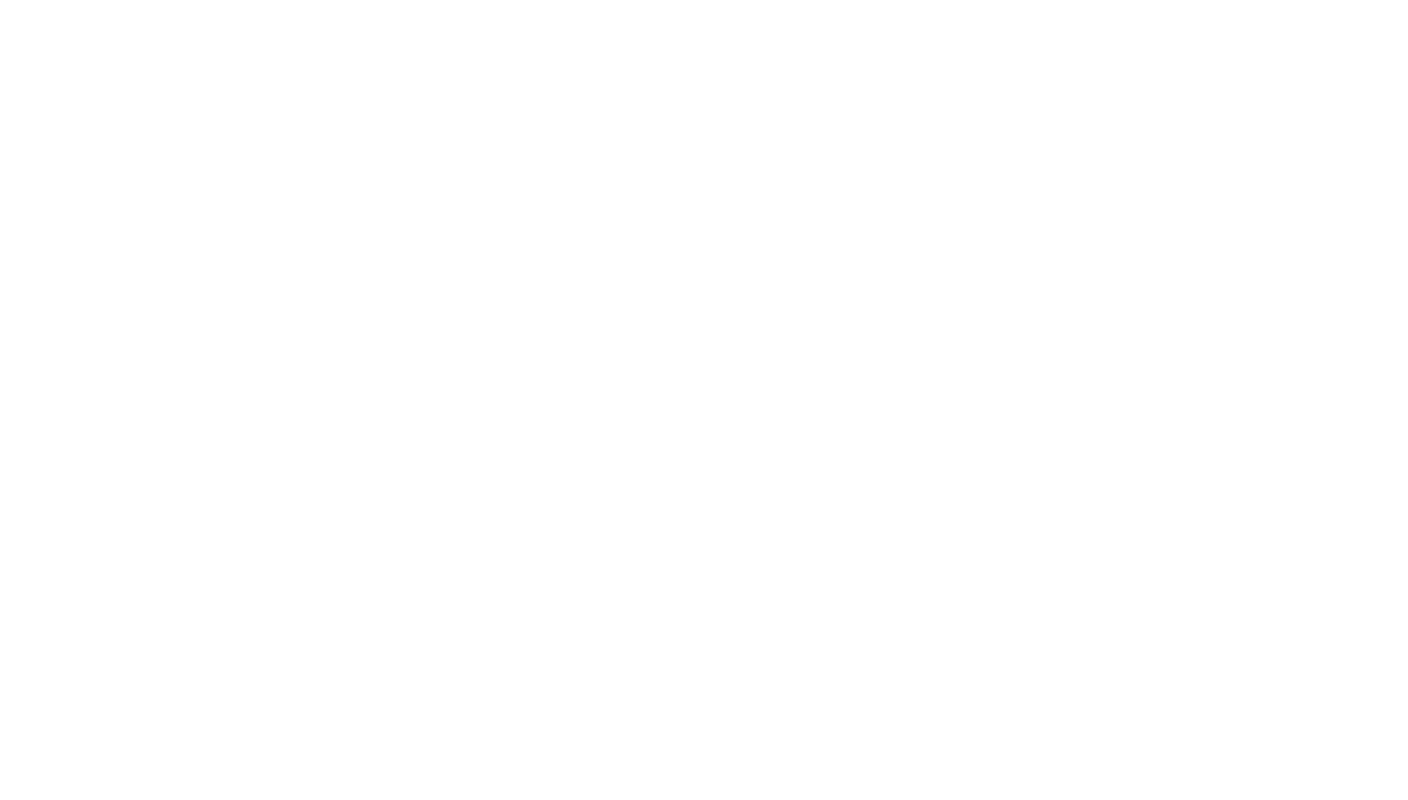
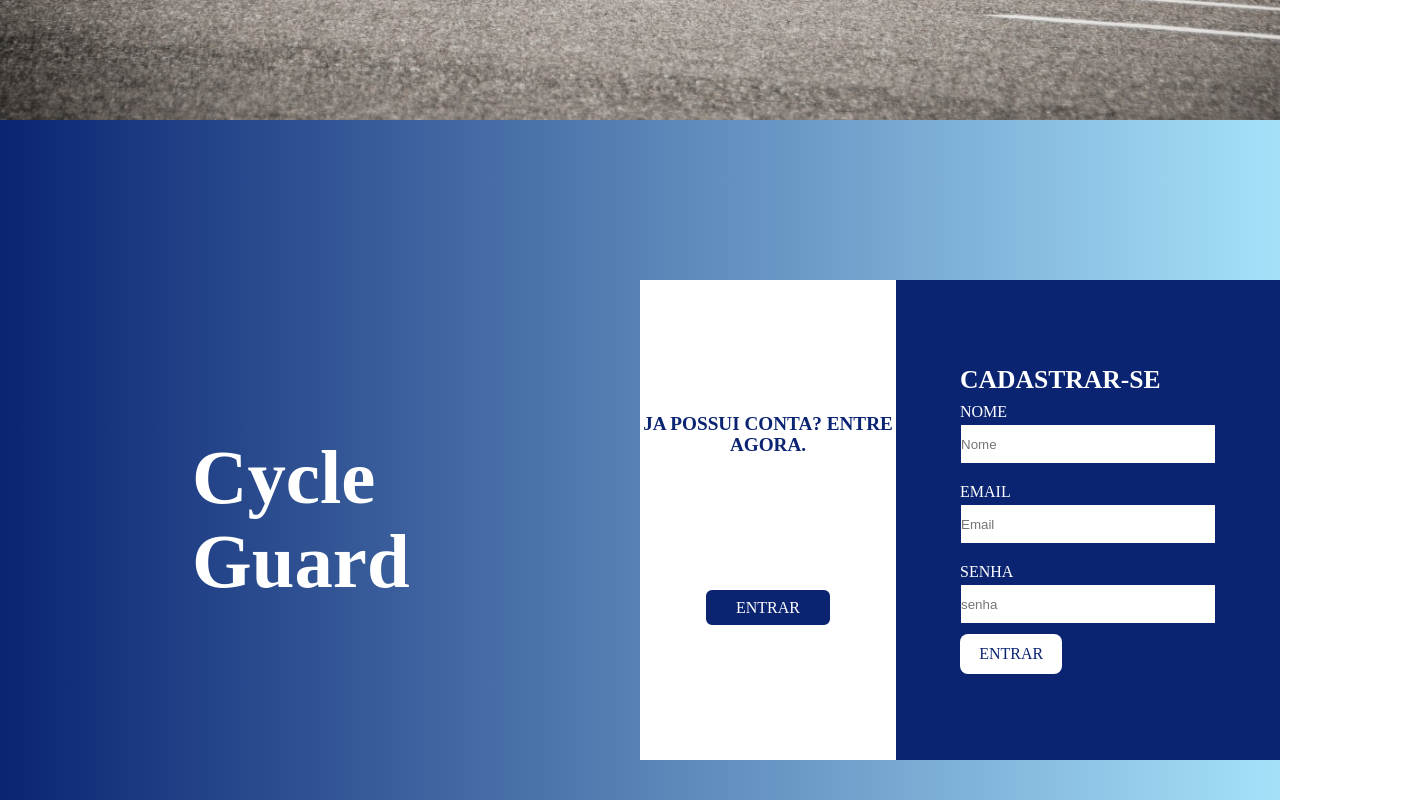
Before and after one commit to Rennan-Ferreira/cycleGuard-Sprint3, a React (Vite) app in the folder cycle-guard-sprt3/: page /cadastro in a window 1280 px wide. Before the commit this address had no page. Shown: the part 840-1640 px from the top of the page, 1408 px wide, since content can reach past the window. Before the commit the page ends 800 px from the top, so only its background shows below. Built offline with nearby package versions, Linux system fonts and the light colour scheme.

Commit message:
Criando as rotas para a página login e cadastro.

```diff
--- a/cycle-guard-sprt3/src/App.css
+++ b/cycle-guard-sprt3/src/App.css
@@ -60,3 +60,270 @@ span{
   background: #D1C6C2;
   width: 17rem;
 }
+
+@import url('https://fonts.googleapis.com/css2?family=Bitter:wght@700&family=Courier+Prime&family=Fauna+One&family=Inter:wght@500&family=Outfit:wght@300&display=swap');
+
+*{
+    margin: 0;
+    box-sizing: border-box;
+    padding: 0;
+}
+
+.tela-login{
+    font-family: 'Outfit';
+    font-weight: lighter;
+    background-image: linear-gradient(90deg,#0a2472 0%, #A6e1fa 100%);
+    display: flex;
+    justify-content: space-evenly;
+    align-items: center;
+    margin: 0 10vw auto auto;
+    height: 100vh;
+}
+
+.logotipo-login{
+    display: flex;
+    justify-content: center;
+    align-items: center;
+    width: 50vw;
+}
+
+.titulo-login{
+    color: white;
+    font-size: 6vw;
+    width: 20vw;
+}
+
+.formulario {
+    display: flex;
+    flex-direction: column;
+    justify-content: space-evenly;
+    margin: 0 auto;
+    align-items: center;
+    background-color: white;
+    height: 60vh;
+    width: 30vw;
+}
+
+.login{
+    color: #0A2472;
+    display: flex;
+    flex-direction: column;
+    justify-content: space-evenly;
+    height: 40vh;
+}
+
+.login-texto{
+    font-size: 2vw;
+}
+
+.forms{
+    display: flex;
+    flex-direction: column;
+}
+
+.botao-login{
+    color: white;
+    background-color: #0A2472;
+    width: 8vw;
+    height: 5vh;
+    border: 0;
+}
+
+.email{
+    display: flex;
+    flex-direction: column;
+    width: 20vw;
+    height: 5vh;
+    border: solid #0A2472 1px;
+    border-radius: 0;
+    margin-bottom: 2vh;
+}
+
+.password{
+    display: flex;
+    flex-direction: column;
+    width: 20vw;
+    height: 5vh;
+    border: solid #0A2472 1px;
+    border-radius: 0;
+    margin-bottom: 0.5vh;
+}
+
+.esqueceu-senha{
+    display: flex;
+    width: 20vw;
+    justify-content: end;
+}
+
+
+.aba-cadastrar{
+    display: flex;
+    flex-direction: column;
+    justify-content: space-evenly;
+    background-color: #0A2472;
+    color: white;
+    height: 60vh;
+    width: 20vw;
+}
+
+.txt-1{
+    display: flex;
+    align-items: center;
+    justify-content: center;
+    margin: 0 auto;
+    font-size: 1.5vw;
+}
+
+.paragrafo-1{
+    display: flex;
+    align-items: center;
+    justify-content: center;
+    margin: 0 auto;
+    font-size: 1vw;
+}
+
+.cadastrar-se{
+    display: flex;
+    align-items: center;
+    justify-content: center;
+    margin: 0 auto;
+    color: white;
+    background-color: #0A2472;
+    border: solid white 2px;
+    width: 10vw;
+    height: 3vw;
+}
+
+*{
+    margin: 0;
+    box-sizing: border-box;
+    padding: 0;
+}
+
+.tela-cadastro{
+    font-family: 'Outfit';
+    font-weight: lighter;
+    background-image: linear-gradient(90deg,#0a2472 0%, #A6e1fa 100%);
+    display: flex;
+    justify-content: space-evenly;
+    align-items: center;
+    margin: 0 10vw auto auto;
+    height: 100vh;
+}
+
+.logotipo-cadastro{
+    display: flex;
+    justify-content: center;
+    align-items: center;
+    width: 50vw;
+}
+
+.titulo-cadastro{
+    color: white;
+    font-size: 6vw;
+    width: 20vw;
+}
+
+.formulario-cadastro {
+    display: flex;
+    flex-direction: column;
+    justify-content: space-evenly;
+    margin: 0 auto;
+    align-items: center;
+    background-color: #0A2472;
+    height: 60vh;
+    width: 30vw;
+}
+
+.cadastro{
+    color: white;
+    display: flex;
+    flex-direction: column;
+    justify-content: space-evenly;
+    height: 40vh;
+}
+
+.cadastro-texto{
+    font-size: 2vw;
+}
+
+.forms{
+    display: flex;
+    flex-direction: column;
+}
+
+.botao-cadastrar-se{
+    color: #0A2472;
+    background-color: white;
+    width: 8vw;
+    height: 5vh;
+    border: 0;
+}
+
+.name{
+    display: flex;
+    flex-direction: column;
+    width: 20vw;
+    height: 5vh;
+    border: solid #0A2472 1px;
+    border-radius: 0;
+    margin-bottom: 2vh;
+}
+
+.email{
+    display: flex;
+    flex-direction: column;
+    width: 20vw;
+    height: 5vh;
+    border: solid #0A2472 1px;
+    border-radius: 0;
+    margin-bottom: 2vh;
+}
+
+.password{
+    display: flex;
+    flex-direction: column;
+    width: 20vw;
+    height: 5vh;
+    border: solid #0A2472 1px;
+    border-radius: 0;
+    margin-bottom: 0.5vh;
+}
+
+.esqueceu-senha{
+    display: flex;
+    width: 20vw;
+    justify-content: end;
+}
+
+
+.aba-possui-conta{
+    display: flex;
+    flex-direction: column;
+    justify-content: space-evenly;
+    background-color: white;
+    color: #0A2472;
+    height: 60vh;
+    width: 20vw;
+}
+
+.txt-1-cadastro{
+    display: flex;
+    align-items: center;
+    justify-content: center;
+    text-align: center;
+    margin: 0 auto;
+    font-size: 1.5vw;
+}
+
+.botao-entrar{
+    display: flex;
+    align-items: center;
+    justify-content: center;
+    margin: 0 auto;
+    color: white;
+    background-color: #0A2472;
+    border: solid white 2px;
+    width: 10vw;
+    height: 3vw;
+}
--- a/cycle-guard-sprt3/src/App.jsx
+++ b/cycle-guard-sprt3/src/App.jsx
@@ -2,6 +2,8 @@ import Cabecalho from './components/Cabecalho'
 import Home from './routes/Home/Home'
 import './App.css'
 import { Outlet } from "react-router-dom";
+import Login from './routes/Login/Login';
+import Cadastro from './routes/Cadastro/Cadastro';
 
 function App() {
 
--- a/cycle-guard-sprt3/src/components/Cabecalho.jsx
+++ b/cycle-guard-sprt3/src/components/Cabecalho.jsx
@@ -1,4 +1,6 @@
 import { Link } from "react-router-dom";
+import Login from "../routes/Login/Login";
+
 export default function Cabecalho(){
     return(
         <>
@@ -16,7 +18,7 @@ export default function Cabecalho(){
                             <span>  |  </span>
                             <li><Link to="#">SOBRE NÓS</Link></li>
                             <span>  |  </span>
-                            <li><Link to="#">LOGIN</Link></li>
+                            <li><Link to="/login">LOGIN</Link></li>
                         </ul>
                     </nav>
                 </div>
--- /dev/null
+++ b/cycle-guard-sprt3/src/routes/Cadastro/Cadastro.jsx
@@ -0,0 +1,37 @@
+import { Link } from "react-router-dom";
+
+export default function Cadastro(){
+    return(
+    <>
+
+    <body class="tela-cadastro">
+        <div class="logotipo-cadastro">
+            <h1 class="titulo-cadastro">Cycle Guard</h1>
+        </div>
+        <div class="aba-possui-conta">
+            <h1 class="txt-1-cadastro">JA POSSUI CONTA? ENTRE AGORA.</h1>
+            <Link to="/login"><button class="botao-entrar">ENTRAR</button></Link>
+        </div>
+        <div class="formulario-cadastro">
+            <div class="cadastro">
+                <h1 class="cadastro-texto">CADASTRAR-SE</h1>
+                <form action="" class="forms">
+                    <label for="name">
+                        NOME
+                        <input class="name" type="text" placeholder="Nome"/>
+                    </label>
+                    <label for="email">
+                        EMAIL
+                        <input class="email" type="text" placeholder="Email"/>
+                    </label>
+                    <label for="password">
+                        SENHA
+                        <input class="password" type="text" placeholder="senha"/>
+                    </label>
+                </form>
+                <button class="botao-cadastrar-se">ENTRAR</button>
+            </div>
+        </div>
+    </body>
+    </>
+)}
--- a/cycle-guard-sprt3/src/routes/Login/Login.jsx
+++ b/cycle-guard-sprt3/src/routes/Login/Login.jsx
@@ -1,7 +1,38 @@
+import { Link } from "react-router-dom";
+
 export default function Login(){
     return(
     <>
-        <h1>Login</h1>
+    <body class="tela-login">
+        <div class="logotipo-login">
+            <h1 class="titulo-login">Cycle Guard</h1>
+        </div>
+        <div class="formulario">
+            <div class="login">
+                <h1 class="login-texto">LOGIN</h1>
+                <form action="" class="forms">
+                    <label for="email">
+                        EMAIL
+                        <input class="email" type="text" placeholder="Email"/>
+                    </label>
+                    <label for="password">
+                        SENHA
+                        <input class="password" type="text" placeholder="senha"/>
+                    </label>
+                    <h5 class="esqueceu-senha">Esqueceu a senha?</h5>
+                </form>
+                <button class="botao-login">ENTRAR</button>
+            </div>
+        </div>
+        <div class="aba-cadastrar">
+            <h1 class="txt-1">AINDA NÃO POSSUI CADASTRO?</h1>
+            <p class="paragrafo-1">O cadastro é 100% gratuito e seguro, não pediremos nenhuma informação confidencial.</p>
+            <button class="cadastrar-se">
+             <Link to="/Cadastro">Cadastrar-se</Link>
+                </button>
+        </div>
+    </body>
+
     </>
     )
 }
```
Also changed, not shown: cycle-guard-sprt3/src/main.jsx (+7 -1 lines), 1 other file (tests, documents, lock files or other folders).
